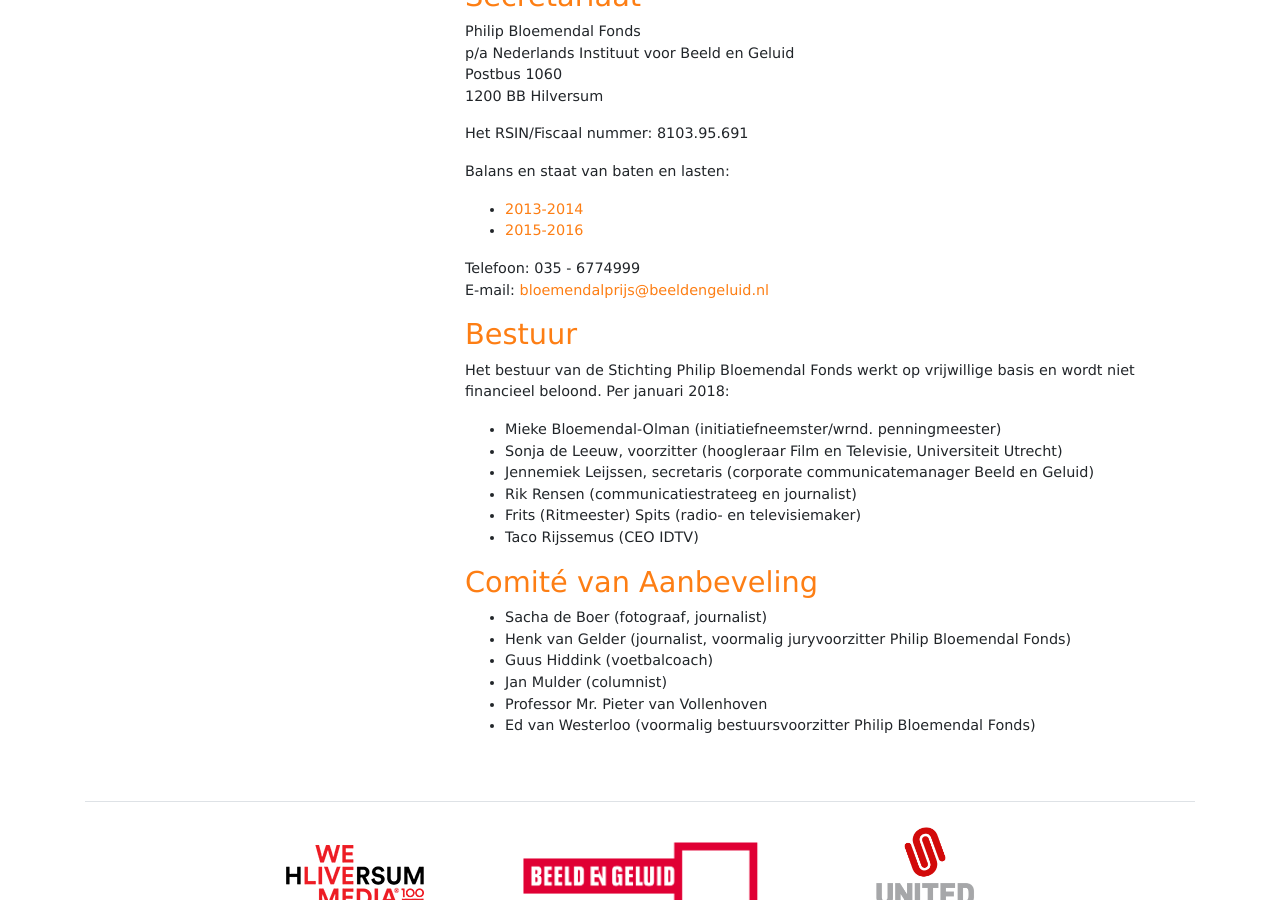
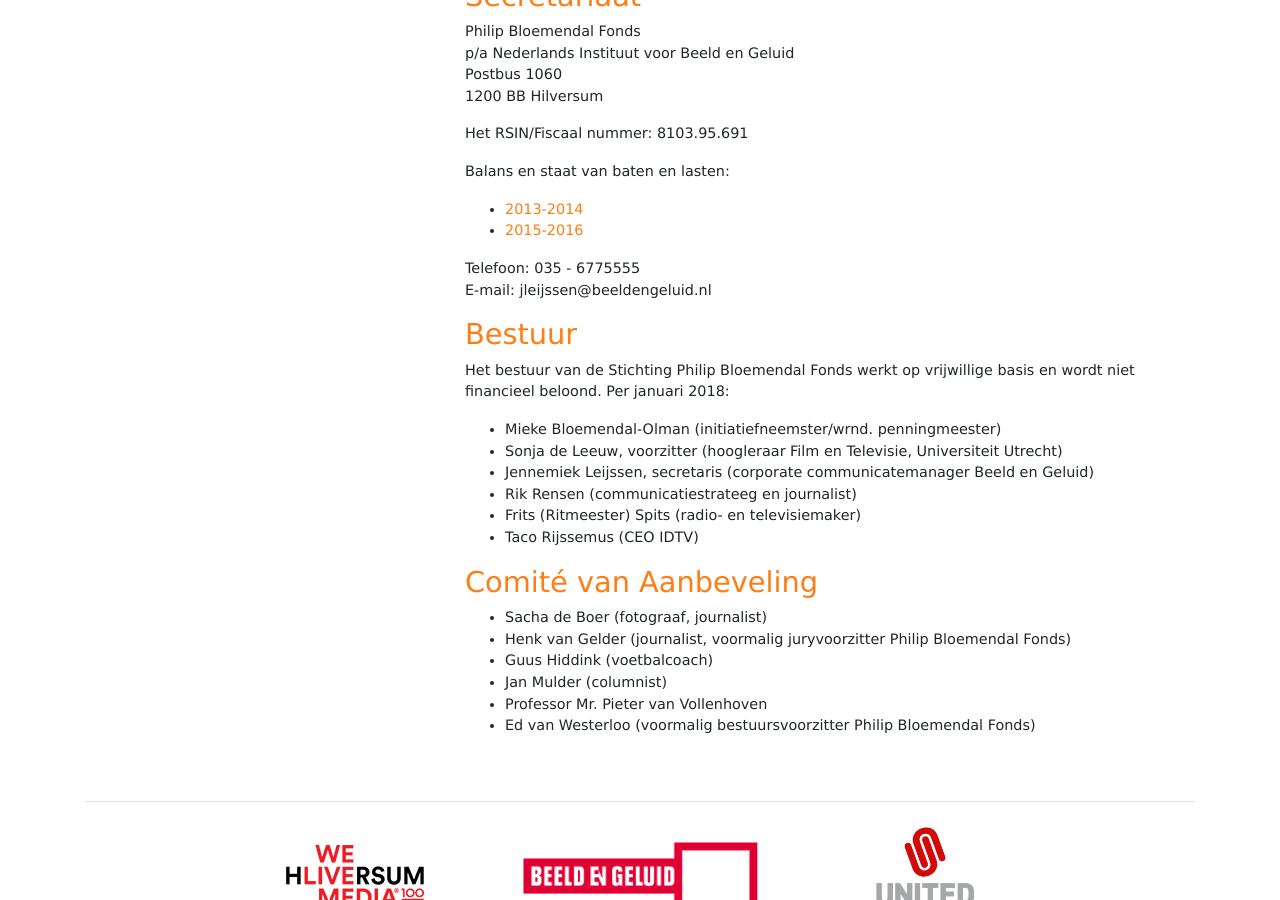
Before and after one commit to bloemendalprijs/bloemendalprijs.github.io, a Jekyll site: the page built from de-stichting.markdown, in a window 1280 px wide and 900 px high, scrolled down 722 px. Built offline with Jekyll 4.4.1, drawn with Linux system fonts in a browser that asks for light colours.

Commit message:
Updated De Stichting

```diff
--- a/de-stichting.markdown
+++ b/de-stichting.markdown
@@ -34,8 +34,8 @@ Balans en staat van baten en lasten:
 * [2013-2014](/uploads/Financieeljaarverslag2013-2014PBP.pdf)
 * [2015-2016](/uploads/Financieeljaarverslag2015-2016PBP.pdf)
 
-Telefoon: 035 - 6774999
-E-mail: [bloemendalprijs@beeldengeluid.nl](mailto:bloemendalprijs@beeldengeluid.nl)
+Telefoon: 035 - 6775555
+E-mail: jleijssen@beeldengeluid.nl
 
 ## Bestuur
 
```
